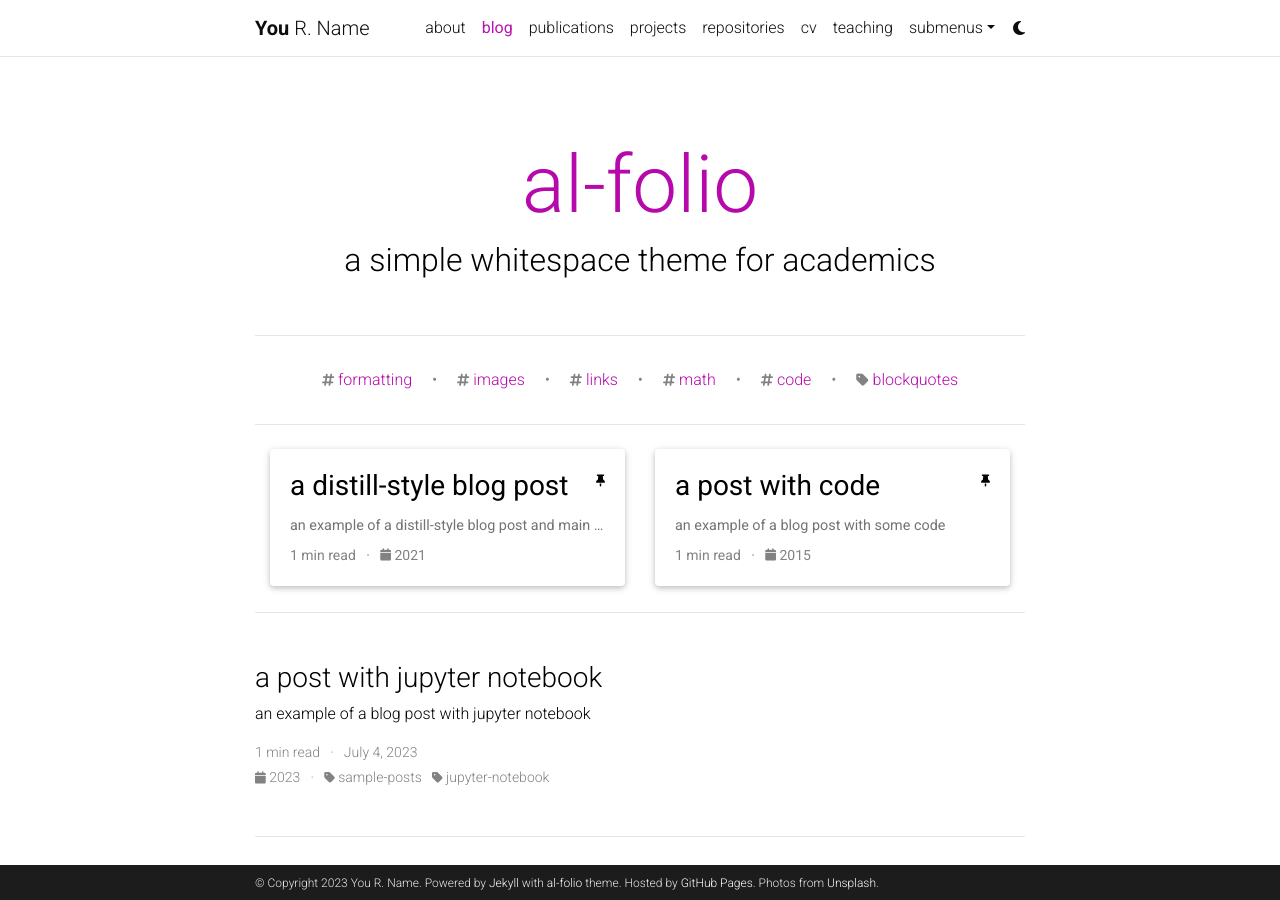
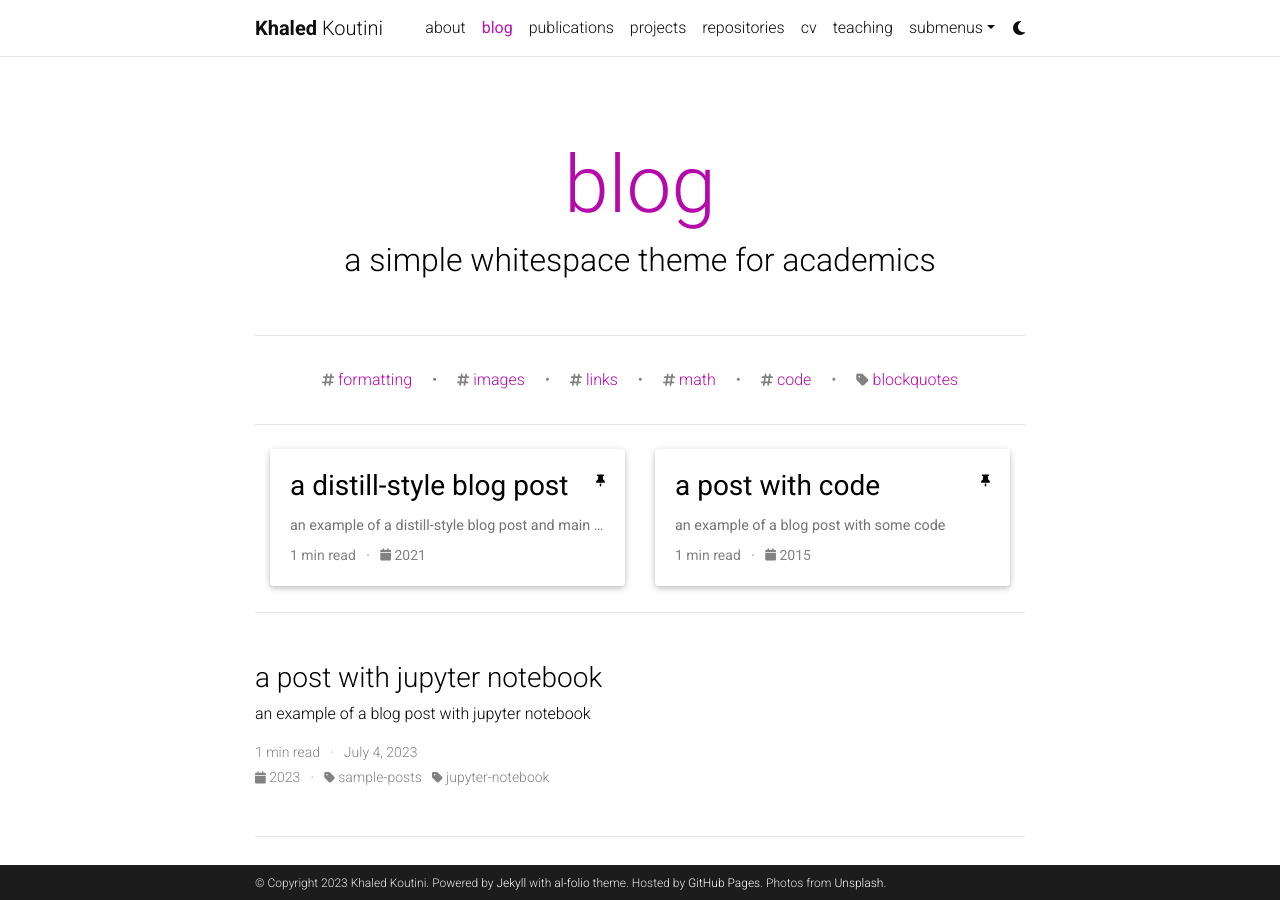
Before and after one commit to kkoutini/kkoutini.github.io, a Jekyll site: the page built from blog/index.html, in a window 1280 px wide and 900 px high. Built offline with Jekyll 4.4.1, drawn with Linux system fonts in a browser that asks for light colours; the list of posts is cut into pages by our own code; comment, search, counter and statistics services are not loaded; a style sheet for code colours, icons or effects is not loaded.

Commit message:
update config

```diff
--- a/_config.yml
+++ b/_config.yml
@@ -3,10 +3,10 @@
 # -----------------------------------------------------------------------------
 
 title: blank # the website title (if blank, full name will be used instead)
-first_name: You
-middle_name: R.
-last_name: Name
-email: you@example.com
+first_name: Khaled
+middle_name:
+last_name: Koutini
+email: first.last@gmail.com
 description: > # the ">" symbol means to ignore newlines until "footer_text:"
   A simple, whitespace theme for academics. Based on [*folio](https://github.com/bogoli/-folio) design.
 footer_text: >
@@ -18,8 +18,8 @@
 lang: en # the language of your site (for example: en, fr, cn, ru, etc.)
 icon: ⚛️  # the emoji used as the favicon (alternatively, provide image name in /assets/img/)
 
-url: https://alshedivat.github.io # the base hostname & protocol for your site
-baseurl: /al-folio # the subpath of your site, e.g. /blog/
+url: https://kkoutini.github.io # the base hostname & protocol for your site
+baseurl: / # the subpath of your site, e.g. /blog/
 last_updated: false # set to true if you want to display last updated in the footer
 impressum_path:  # set to path to include impressum link in the footer, use the same path as permalink in a page, helps to conform with EU GDPR
 
@@ -71,13 +71,13 @@
 # Social integration
 # -----------------------------------------------------------------------------
 
-github_username: # your GitHub user name
+github_username: kkoutini# your GitHub user name
 gitlab_username: # your GitLab user name
-twitter_username: # your Twitter handle
+twitter_username: kkoutini# your Twitter handle
 mastodon_username: # your mastodon instance+username in the format instance.tld/@username
 linkedin_username: # your LinkedIn user name
 telegram_username: # your Telegram user name
-scholar_userid: # your Google Scholar ID
+scholar_userid: EefJQ3IAAAAJ# your Google Scholar ID
 semanticscholar_id: # your Semantic Scholar ID
 whatsapp_number: # your WhatsApp number (full phone number in international format. Omit any zeroes, brackets, or dashes when adding the phone number in international format.)
 orcid_id: # your ORCID ID
@@ -95,7 +95,7 @@
 wikipedia_id: # your wikipedia id (Case sensitive)
 dblp_url: # your DBLP profile url
 stackoverflow_id: # your stackoverflow id
-kaggle_id: # your kaggle id
+kaggle_id: khalvic # your kaggle id
 lastfm_id: # your lastfm id
 spotify_id: # your spotify id
 pinterest_id: # your pinterest id
@@ -122,7 +122,7 @@
 # Blog
 # -----------------------------------------------------------------------------
 
-blog_name: al-folio # blog_name will be displayed in your blog page
+blog_name: blog # blog_name will be displayed in your blog page
 blog_nav_title: blog # your blog must have a title for it to be displayed in the nav bar
 blog_description: a simple whitespace theme for academics
 permalink: /blog/:year/:title/
```
